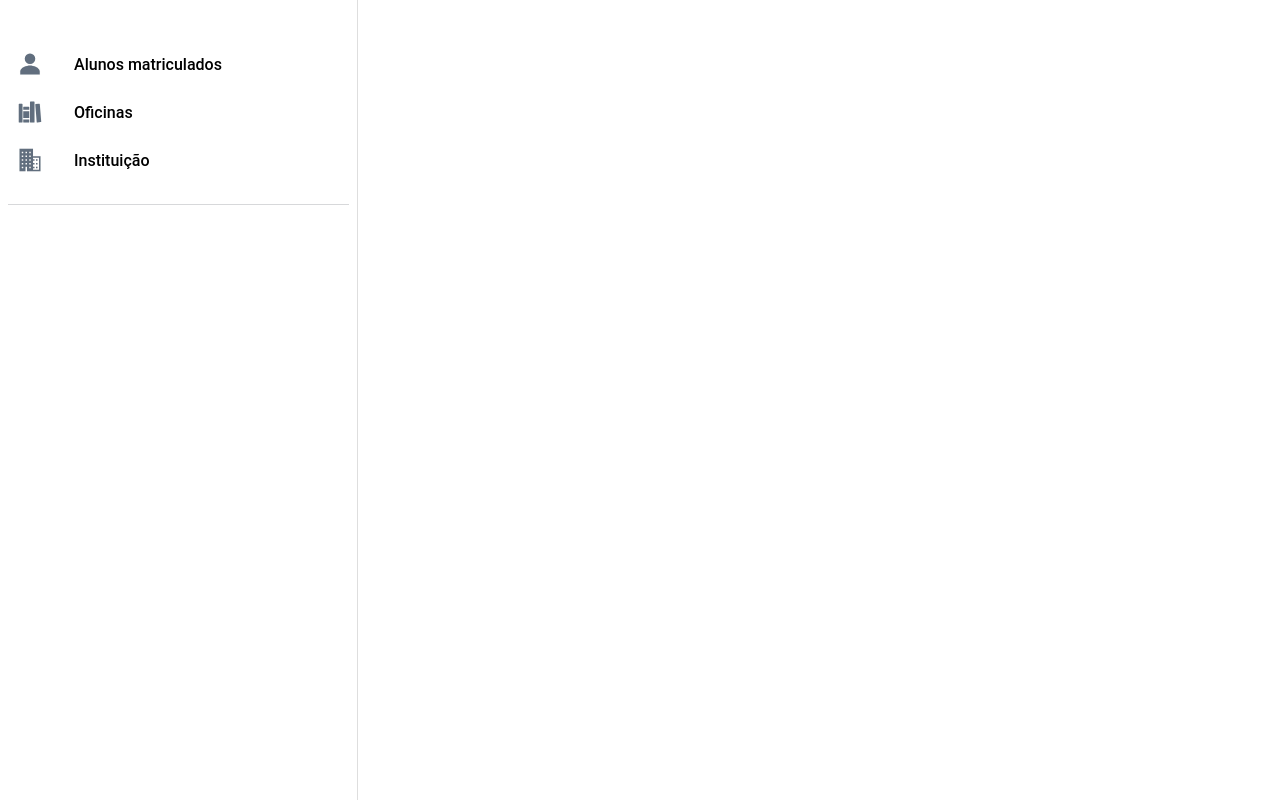
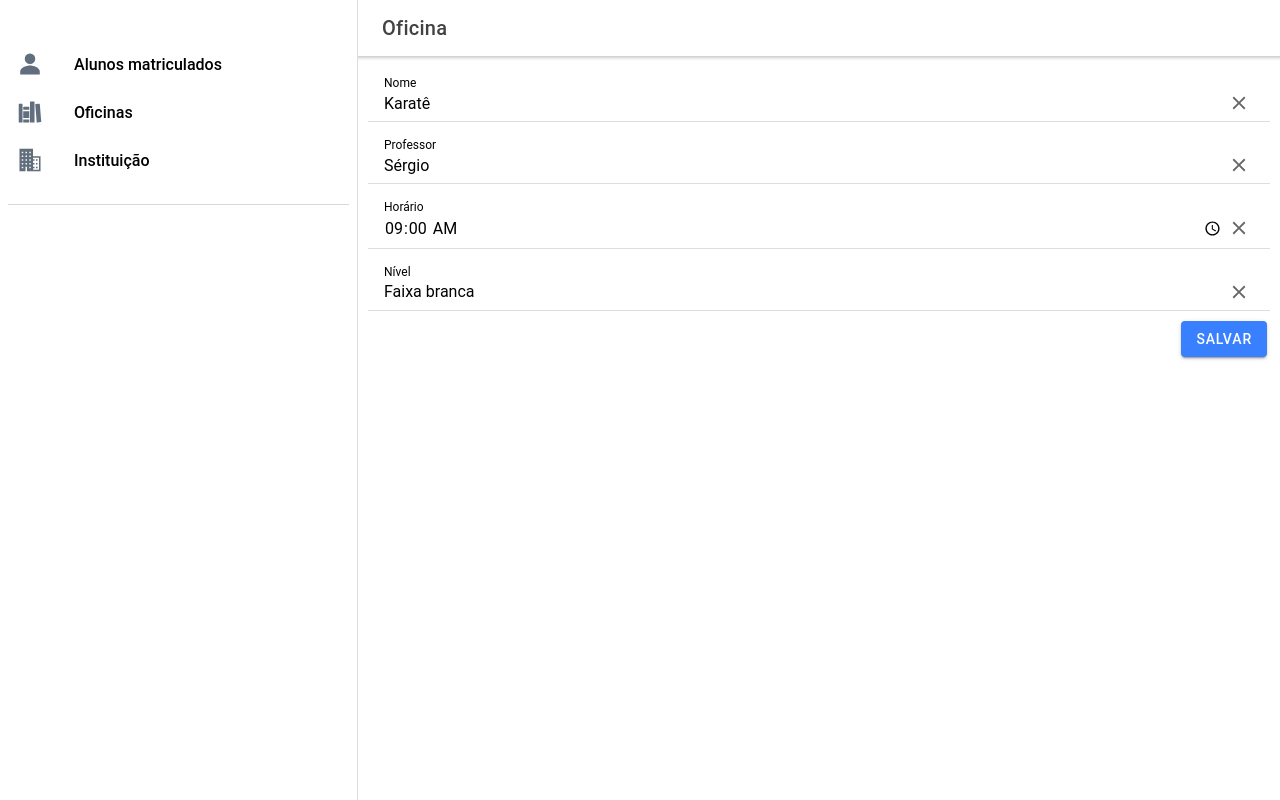
Before and after one commit to vinigr/pastoral, a React (Create React App) app: page /oficina/1 in a window 1280 px wide. Built offline with nearby package versions, Linux system fonts and the light colour scheme.

Commit message:
Adiciona cadastro e edição de oficinas

```diff
--- a/src/App.tsx
+++ b/src/App.tsx
@@ -23,6 +23,7 @@ import Instituicao from "./pages/Instituicao/Instituicao";
 import { IonReactRouter } from "@ionic/react-router";
 import Login from "./pages/Login/Login";
 import Menu from "./components/Menu/Menu";
+import Oficina from "./pages/Oficina/Oficina";
 import Oficinas from "./pages/Oficinas/Oficinas";
 
 const App: React.FC = () => {
@@ -52,6 +53,12 @@ const App: React.FC = () => {
                 <Route path="/oficinas" exact={true}>
                   <Oficinas />
                 </Route>
+                <Route path="/oficina" exact={true}>
+                  <Oficina />
+                </Route>
+                <Route path="/oficina/:id">
+                  <Oficina />
+                </Route>
                 <Route path="/instituicao" exact={true}>
                   <Instituicao />
                 </Route>
--- a/src/pages/FormularioMatricula/FormularioMatricula.tsx
+++ b/src/pages/FormularioMatricula/FormularioMatricula.tsx
@@ -103,7 +103,7 @@ const FormularioMatricula: React.FC = () => {
   }, [id]);
 
   const buscarInformacoes = async () => {
-    const alunoMatricula = await buscarInformacoesMatriculaAluno();
+    const alunoMatricula = await buscarInformacoesMatriculaAluno(id);
 
     setValue("nome", alunoMatricula?.nome);
     setValue("cpf", alunoMatricula?.cpf);
--- /dev/null
+++ b/src/pages/Oficina/Oficina.tsx
@@ -0,0 +1,241 @@
+import * as Yup from "yup";
+
+import { Controller, useForm } from "react-hook-form";
+import {
+  IonBackButton,
+  IonButton,
+  IonButtons,
+  IonContent,
+  IonHeader,
+  IonInput,
+  IonItem,
+  IonLabel,
+  IonTitle,
+  IonToolbar,
+  useIonToast,
+} from "@ionic/react";
+import React, { useEffect } from "react";
+
+import buscarOficina from "../../usecases/buscarOficina";
+import cadastrarOficina from "../../usecases/cadastrarOficina";
+import editarOficina from "../../usecases/editarOficina";
+import { useParams } from "react-router";
+import { yupResolver } from "@hookform/resolvers/yup";
+
+const schema = Yup.object().shape({
+  nome: Yup.string().required("O nome é obrigatório"),
+  professor: Yup.string().required("O professor é obrigatório"),
+  horario: Yup.string().required("O horário é obrigatório"),
+  nivel: Yup.string().required("O nível da oficina é obrigatório"),
+});
+
+const Oficina: React.FC = () => {
+  const [present] = useIonToast();
+  let { id } = useParams<{ id?: string }>() ?? {};
+
+  const {
+    control,
+    handleSubmit,
+    setValue,
+    formState: { errors },
+  } = useForm({
+    resolver: yupResolver(schema),
+  });
+
+  useEffect(() => {
+    if (id) {
+      buscarInformacoes();
+    }
+  }, [id]);
+
+  const buscarInformacoes = async () => {
+    const oficina = await buscarOficina(id);
+
+    if (oficina) {
+      setValue("nome", oficina?.nome);
+      setValue("professor", oficina.professor);
+      setValue("horario", oficina.horario);
+      setValue("nivel", oficina?.nivel);
+    }
+  };
+
+  const onSubmit = async ({
+    nome,
+    professor,
+    horario,
+    nivel,
+  }: {
+    nome: string;
+    professor: string;
+    horario: string;
+    nivel: string;
+  }) => {
+    const dados = {
+      nome,
+      professor,
+      horario,
+      nivel,
+    };
+
+    if (id) {
+      const resultado = await editarOficina(id, dados);
+
+      if (resultado) {
+        return present({
+          message: "Oficina salva com sucesso!",
+          color: "success",
+          duration: 2000,
+        });
+      }
+      return present({
+        message: "Falha ao salvar oficina! Por favor, tente novamente",
+        color: "danger",
+        duration: 2000,
+      });
+    } else {
+      const resultado = await cadastrarOficina(dados);
+
+      if (resultado) {
+        return present({
+          message: "Oficina cadastrada com sucesso!",
+          color: "success",
+          duration: 2000,
+        });
+      }
+
+      return present({
+        message: "Falha ao cadastrar oficina! Por favor, tente novamente",
+        color: "danger",
+        duration: 2000,
+      });
+    }
+  };
+
+  return (
+    <IonContent>
+      <IonHeader>
+        <IonToolbar>
+          <IonButtons slot="start">
+            <IonBackButton />
+          </IonButtons>
+          <IonTitle>Oficina</IonTitle>
+        </IonToolbar>
+      </IonHeader>
+      <div>
+        <form onSubmit={handleSubmit(onSubmit)}>
+          <IonItem>
+            <IonLabel position="floating">Nome</IonLabel>
+            <Controller
+              control={control}
+              render={({ field: { onChange, onBlur, value } }) => (
+                <IonInput
+                  value={value}
+                  onIonChange={(e) => {
+                    onChange({
+                      target: {
+                        name: "nome",
+                        value: e?.detail?.value,
+                      },
+                      type: "text",
+                    });
+                  }}
+                  placeholder="Nome"
+                  onBlur={onBlur}
+                  clearInput
+                />
+              )}
+              name="nome"
+              rules={{ required: true }}
+            />
+          </IonItem>
+          <div className="mensagem-erro">{errors?.nome?.message}</div>
+
+          <IonItem>
+            <IonLabel position="floating">Professor</IonLabel>
+            <Controller
+              control={control}
+              render={({ field: { onChange, onBlur, value } }) => (
+                <IonInput
+                  value={value}
+                  onIonChange={(e) => {
+                    onChange({
+                      target: {
+                        name: "professor",
+                        value: e?.detail?.value,
+                      },
+                      type: "text",
+                    });
+                  }}
+                  onBlur={onBlur}
+                  clearInput
+                />
+              )}
+              name="professor"
+              rules={{ required: true }}
+            />
+          </IonItem>
+          <div className="mensagem-erro">{errors?.professor?.message}</div>
+
+          <IonItem>
+            <IonLabel position="floating">Horário</IonLabel>
+            <Controller
+              control={control}
+              render={({ field: { onChange, onBlur, value } }) => (
+                <IonInput
+                  value={value}
+                  onIonChange={(e) => {
+                    onChange({
+                      target: {
+                        name: "horario",
+                        value: e?.detail?.value,
+                      },
+                    });
+                  }}
+                  placeholder=""
+                  type="time"
+                  onBlur={onBlur}
+                  clearInput
+                />
+              )}
+              name="horario"
+              rules={{ required: true }}
+            />
+          </IonItem>
+          <div className="mensagem-erro">{errors?.horario?.message}</div>
+
+          <IonItem>
+            <IonLabel position="floating">Nível</IonLabel>
+            <Controller
+              control={control}
+              render={({ field: { onChange, onBlur, value } }) => (
+                <IonInput
+                  value={value}
+                  onIonChange={(e) => {
+                    onChange({
+                      target: {
+                        name: "nivel",
+                        value: e?.detail?.value,
+                      },
+                      type: "text",
+                    });
+                  }}
+                  onBlur={onBlur}
+                  clearInput
+                />
+              )}
+              name="nivel"
+              rules={{ required: true }}
+            />
+          </IonItem>
+          <div className="mensagem-erro">{errors?.nivel?.message}</div>
+
+          <div style={{ display: "flex", justifyContent: "flex-end" }}>
+            <IonButton type="submit">Salvar</IonButton>
+          </div>
+        </form>
+      </div>
+    </IonContent>
+  );
+};
+
+export default Oficina;
--- a/src/usecases/buscarInformacoesMatriculaAluno.tsx
+++ b/src/usecases/buscarInformacoesMatriculaAluno.tsx
@@ -1,9 +1,9 @@
 import { chamarFuncaoElectron } from "../utils/chamarFuncaoElectron";
 import { isElectron } from "../utils/isElectron";
 
-export default async function buscarInformacoesMatriculaAluno() {
+export default async function buscarInformacoesMatriculaAluno(id) {
   if (isElectron()) {
-    return await chamarFuncaoElectron("buscarInformacoesMatriculaAluno");
+    return await chamarFuncaoElectron("buscarInformacoesMatriculaAluno", id);
   } else {
     return {
       id: "",
--- /dev/null
+++ b/src/usecases/buscarOficina.ts
@@ -0,0 +1,16 @@
+import { chamarFuncaoElectron } from "../utils/chamarFuncaoElectron";
+import { isElectron } from "../utils/isElectron";
+
+export default async function buscarOficina(id) {
+  if (isElectron()) {
+    return await chamarFuncaoElectron("buscarOficina", id);
+  } else {
+    return {
+      id: 1,
+      nome: "Karatê",
+      professor: "Sérgio",
+      horario: "09:00",
+      nivel: "Faixa branca",
+    };
+  }
+}
--- /dev/null
+++ b/src/usecases/cadastrarOficina.ts
@@ -0,0 +1,20 @@
+import { chamarFuncaoElectron } from "../utils/chamarFuncaoElectron";
+import { isElectron } from "../utils/isElectron";
+
+export default async function cadastrarOficina({
+  nome,
+  professor,
+  horario,
+  nivel,
+}) {
+  if (isElectron()) {
+    return await chamarFuncaoElectron("cadastrarOficina", {
+      nome,
+      professor,
+      horario,
+      nivel,
+    });
+  } else {
+    return true;
+  }
+}
--- /dev/null
+++ b/src/usecases/editarOficina.ts
@@ -0,0 +1,18 @@
+import { chamarFuncaoElectron } from "../utils/chamarFuncaoElectron";
+import { isElectron } from "../utils/isElectron";
+
+export default async function editarOficina(
+  id,
+  { nome, professor, horario, nivel }
+) {
+  if (isElectron()) {
+    return await chamarFuncaoElectron("editarOficina", id, {
+      nome,
+      professor,
+      horario,
+      nivel,
+    });
+  } else {
+    return true;
+  }
+}
```
